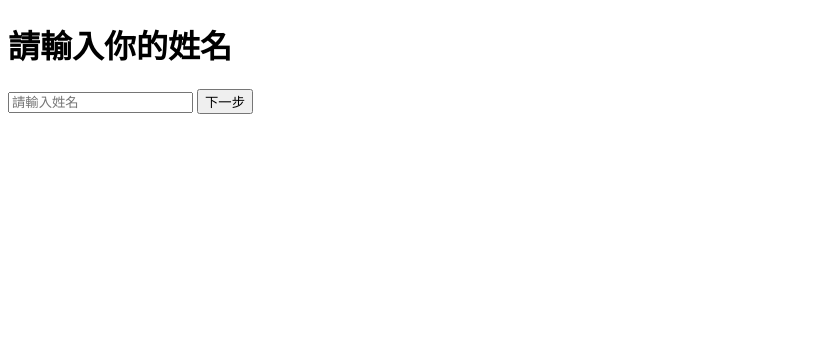
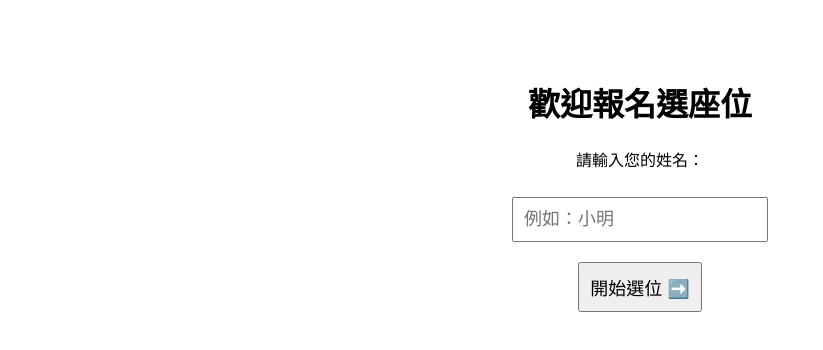
Before and after one commit to kuochiayu/seat-website, a plain HTML site: page index.html in a window 1280 px wide. Shown: the whole page, without its empty margins (0-823 px from the left). Drawn offline with Linux system fonts and the light colour scheme.

Commit message:
Add files via upload

```diff
--- a/index.html
+++ b/index.html
@@ -2,24 +2,69 @@
 <html lang="zh-TW">
 <head>
   <meta charset="UTF-8">
-  <title>報到</title>
+  <title>輸入姓名</title>
+  <script src="https://www.gstatic.com/firebasejs/8.10.0/firebase-app.js"></script>
+  <script src="https://www.gstatic.com/firebasejs/8.10.0/firebase-database.js"></script>
+  <style>
+    body { font-family: sans-serif; text-align: center; padding: 50px; }
+    input, button {
+      font-size: 18px;
+      padding: 10px;
+      margin: 10px;
+    }
+  </style>
 </head>
 <body>
-  <h1>請輸入你的姓名</h1>
-  <input type="text" id="username" placeholder="請輸入姓名" />
-  <button onclick="saveName()">下一步</button>
+
+  <h1>歡迎報名選座位</h1>
+  <p>請輸入您的姓名：</p>
+  <input type="text" id="nameInput" placeholder="例如：小明">
+  <br>
+  <button onclick="checkAndStart()">開始選位 ➡️</button>
 
   <script>
-    function saveName() {
-      const name = document.getElementById('username').value.trim();
-      if (name === "") {
-        alert("請輸入姓名");
+    const firebaseConfig = {
+      apiKey: "AIzaSyDVTjVVeQ1kD4MEhqN-hOEXSLjgSV2txWM",
+      authDomain: "seat-e2f35.firebaseapp.com",
+      databaseURL: "https://seat-e2f35-default-rtdb.firebaseio.com",
+      projectId: "seat-e2f35",
+      storageBucket: "seat-e2f35.firebasestorage.app",
+      messagingSenderId: "510963570329",
+      appId: "1:510963570329:web:03e6ee71e719f294454a08",
+      measurementId: "G-W2N7BC08DZ"
+    };
+
+    firebase.initializeApp(firebaseConfig);
+    const db = firebase.database();
+
+    function checkAndStart() {
+      const name = document.getElementById("nameInput").value.trim();
+
+      if (!name) {
+        alert("請輸入姓名！");
         return;
       }
-      // 存到瀏覽器 LocalStorage
-      localStorage.setItem("username", name);
-      window.location.href = "seat.html"; // 前往選座頁面
+
+      // ✅ 檢查這個名字有沒有被使用過
+      db.ref("seats").once("value").then(snapshot => {
+        let alreadyUsed = false;
+
+        snapshot.forEach(child => {
+          const data = child.val();
+          if (data.name === name && data.status === "selected") {
+            alreadyUsed = true;
+          }
+        });
+
+        if (alreadyUsed) {
+          alert("這個名字已經選過座位囉，請勿重複報名！");
+        } else {
+          localStorage.setItem("username", name);
+          window.location.href = "seats.html";
+        }
+      });
     }
   </script>
+
 </body>
 </html>
```
Also changed, not shown: seat.html (+16 -18 lines).
